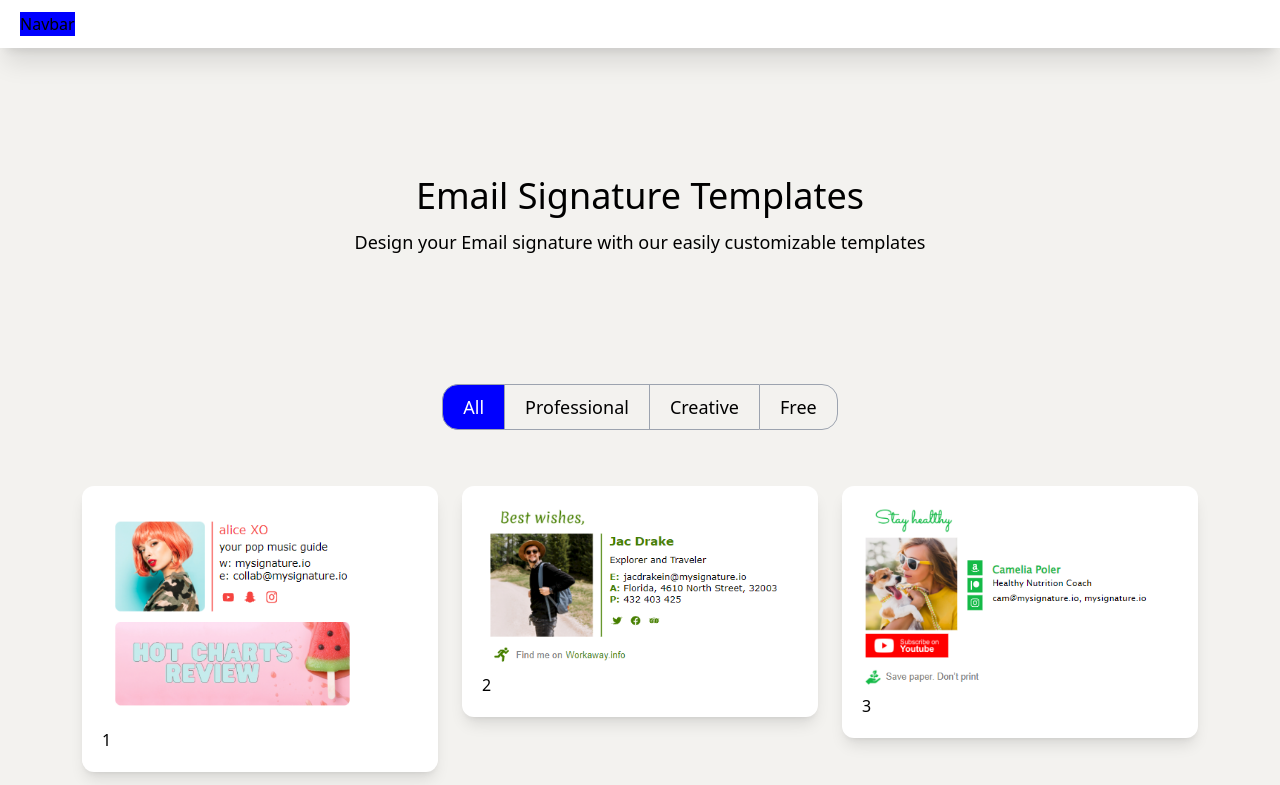
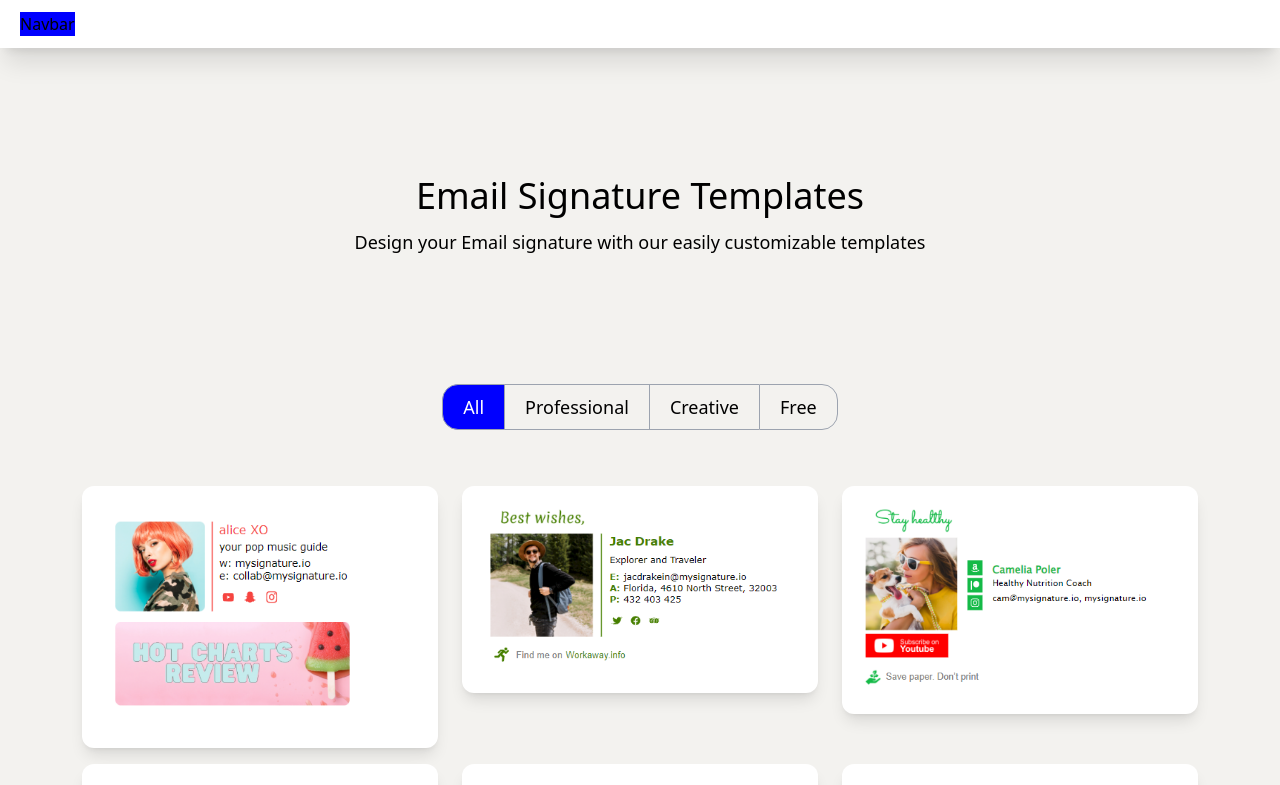
Before and after one commit to Yaasir024/Signator, a Nuxt app: page /templates in a window 1280 px wide. Shown: the top 785 px of the page. Built offline with nearby package versions, Linux system fonts and the light colour scheme.

Commit message:
/routing

```diff
--- a/pages/templates.vue
+++ b/pages/templates.vue
@@ -1,15 +1,50 @@
 <script setup>
 const { defaultTransition } = useTailwindConfig();
+const { templates } = useTemplatesData();
+const { uid } = useGenerateUid();
+const router = useRouter();
+
+// https://www.youtube.com/watch?v=URTeTJ5tDrQ
+// https://www.youtube.com/watch?v=2C2sxQ4hiS8
+
+// Filter
 const filterValue = ref("all");
 const filter = (value) => {
   filterValue.value = value;
 };
+
+// Filtered Templates
+
+const filteredTemplates = computed(() => {
+  return templates.filter((template) => {
+    if (filterValue.value === "professional") {
+      return template.category === "professional";
+    }
+    if (filterValue.value === "creative") {
+      return template.category === "creative";
+    }
+    return template;
+  });
+});
+
+const createEditorSession = (data) => {
+  let sessionId = uid(16);
+  let editorSession = {
+    data: data,
+  };
+  console.log(editorSession);
+  localStorage.setItem(sessionId, JSON.stringify(data));
+  router.push({ path: `/editor/${sessionId}` });
+};
+
+//
+const user = ref("pro");
 </script>
 
 <template>
   <div class="min-h-screen bg-canvas-color">
     <Navbar />
-    <main class="px-8">
+    <main class="px-8 pb-20">
       <section class="hero py-32">
         <div class="wrapper text-center">
           <h1 class="text-4xl font-medium mb-3">Email Signature Templates</h1>
@@ -54,10 +89,33 @@ const filter = (value) => {
       </ul>
       <div class="mt-12">
         <div class="flex flex-wrap max-w-[1140px] mx-auto">
-          <div class="flex-33.33% w-full px-3 my-2" v-for="i in 12" :key="i">
-            <div class="p-5 bg-white shadow-lg rounded-xl">
-              <img :src="'/images/templates/' + i + '.PNG'" alt="" />
-              {{ i }}
+          <div
+            class="flex-full md:flex-50% lg:flex-33.33% w-full px-3 my-2"
+            v-for="template in filteredTemplates"
+            :key="template.id"
+          >
+            <div
+              class="card p-5 bg-white shadow-lg rounded-xl relative cursor-pointer"
+            >
+              <img :src="'/images/templates/' + template.id + '.PNG'" alt="" />
+              <div
+                class="overlay absolute w-full h-full top-0 left-0 flex items-center justify-center bg-[#ffffffb3] opacity-0 transition-all ease-in-out duration-350"
+              >
+                <!-- :to="`/editor/${template.name}`" -->
+                <button
+                  class="bg-primary-color text-white py-2 px-3 rounded-2xl"
+                  v-if="template.type == user || user == 'pro'"
+                  @click="createEditorSession(template.data)"
+                >
+                  Customize This Template
+                </button>
+                <button
+                  class="bg-primary-color text-white py-2 px-3 rounded-2xl"
+                  v-else
+                >
+                  Upgrade To Pro to Unlock
+                </button>
+              </div>
             </div>
           </div>
         </div>
@@ -68,6 +126,9 @@ const filter = (value) => {
 </template>
 
 <style scoped>
+.card:hover .overlay {
+  opacity: 1;
+}
 .filter-link.active {
   color: #000000;
   font-weight: 500;
@@ -77,7 +138,7 @@ const filter = (value) => {
   position: absolute;
   width: 22px;
   height: 2px;
-  background: #4255d4;
+  background: #ffffffb3;
   left: 0;
   bottom: 0;
 }
```
